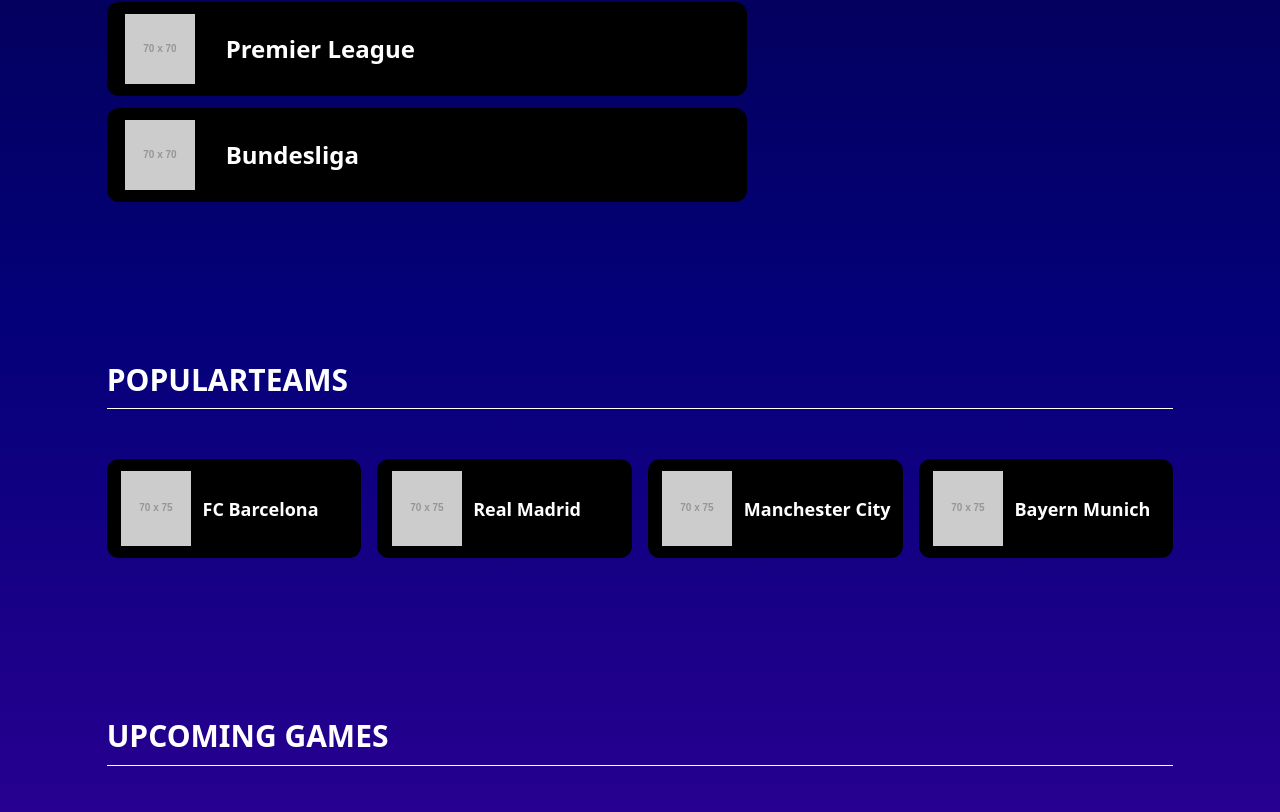
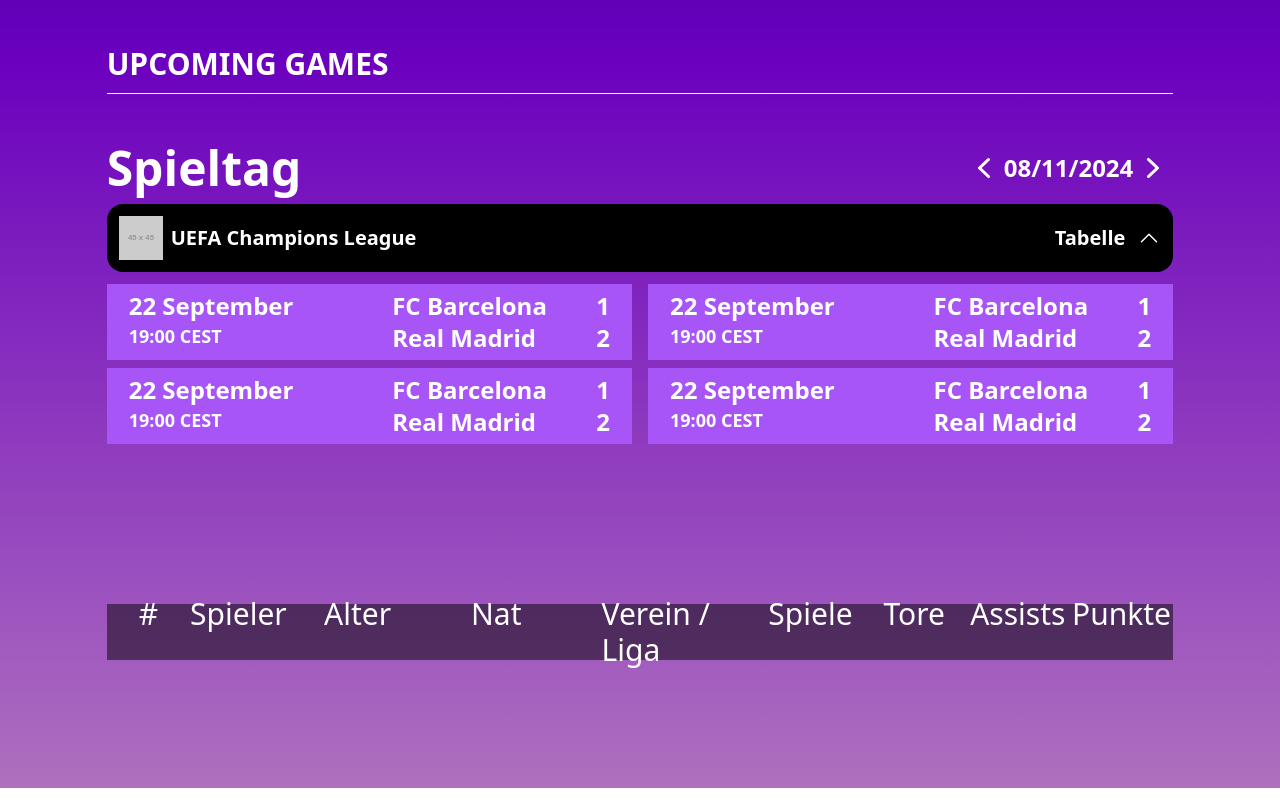
Before and after one commit to qruite/React-Football, a React (Create React App) app in the folder football/: page / in a window 1280 px wide. Shown: the part 1108-1920 px from the top of the page. After the commit the page ends 1896 px from the top, so only its background shows below. Built offline with nearby package versions, Linux system fonts and the light colour scheme.

Commit message:
Ranking table added

```diff
--- a/football/src/App.css
+++ b/football/src/App.css
@@ -1,6 +1,7 @@
 #App {
   width: 100%;
-  height: 291.25rem;
+  /*height: 291.25rem;*/
+  padding: 10% 0;
   flex-shrink: 0;
 
   background: linear-gradient(180deg,
@@ -8,8 +9,6 @@
       #040079 30.63%,
       #6B00BE 61.54%,
       #AE70BE 100%);
-
-  padding-top: 800px;
 }
 
 #sectionTitle::after {
--- a/football/src/App.js
+++ b/football/src/App.js
@@ -2,6 +2,7 @@
 import CompetitionSection from './components/organisms/CompetitionSection';
 import PopularTeamsSection from './components/organisms/PopularTeamsSection';
 import UpGamesSection from './components/organisms/UpGamesSection';
+import RankingSection from './components/organisms/RankingSection';
 
 function App() {
   return (
@@ -10,6 +11,7 @@
         <CompetitionSection />
         <PopularTeamsSection />
         <UpGamesSection />
+        <RankingSection />
       </div>
     </div>
   );
--- /dev/null
+++ b/football/src/components/atoms/RankingTableBody.js
@@ -0,0 +1,26 @@
+import React from 'react'
+
+export default function RankingTableBody() {
+    return (
+        <div className='text-white font-light text-3xl grid grid-cols-5 content-center h-14 bg-black/50 gap-5'>
+            <div className='flex space-x-8'>
+                <div className='ml-8'>1</div>
+                <div>Harry Kane</div>
+            </div>
+            <div className='flex col-span-2 space-x-20'>
+                <div>33</div>
+                <div>England</div>
+                <div>
+                    <div>Bayern München</div>
+                    <div>Bundesliga</div>
+                </div>
+            </div>
+            <div className='grid grid-cols-4 text-center col-span-2 '>
+                <div className=''>2</div>
+                <div>22</div>
+                <div>22</div>
+                <div>34</div>
+            </div>
+        </div>
+    )
+}
--- /dev/null
+++ b/football/src/components/atoms/RankingTableHeader.js
@@ -0,0 +1,23 @@
+import React from 'react'
+
+export default function RankingTableHeader() {
+    return (
+        <div className='text-white font-light text-3xl grid grid-cols-5 content-center h-14 bg-black/50 gap-5'>
+            <div className='flex space-x-8'>
+                <div className='ml-8'>#</div>
+                <div>Spieler</div>
+            </div>
+            <div className='flex col-span-2 space-x-20'>
+                <div>Alter</div>
+                <div>Nat</div>
+                <div>Verein / Liga</div>
+            </div>
+            <div className='grid grid-cols-4 text-center col-span-2 '>
+                <div className=''>Spiele</div>
+                <div>Tore</div>
+                <div>Assists</div>
+                <div>Punkte</div>
+            </div>
+        </div>
+    )
+}
--- a/football/src/components/atoms/TeamBox.js
+++ b/football/src/components/atoms/TeamBox.js
@@ -6,7 +6,7 @@
             <div className='ml-1-percent'>
                 <img src={props.imageUrl} alt='' className='w-9 lg:w-full md:w-14 sm:w-12' />
             </div>
-            <div className='text-white font-semibold text-lg ml-5-percent'>{props.clubName}</div>
+            <div className='text-white font-semibold text-sm sm:text-lg lg:text-2xl md:text-xl ml-5-percent'>{props.clubName}</div>
         </div>
     )
 }
--- a/football/src/components/atoms/UpGameBox.js
+++ b/football/src/components/atoms/UpGameBox.js
@@ -1,6 +1,8 @@
 import React from 'react'
 
 export default function UpGameBox() {
+
+
     return (
         <div className='text-white font-bold flex justify-between bg-purple-500 sm:text-xs md:text-lg lg:text-xl xl:text-2xl p-1.5'>
             <div className='ml-4'>
--- a/football/src/components/molecules/Date.js
+++ b/football/src/components/molecules/Date.js
@@ -4,7 +4,7 @@
 
 export default function Date() {
     return (
-        <div className='flex text-white text-sm lg:text-3xl  font-bold items-center'>
+        <div className='flex text-white text-sm lg:text-2xl font-bold items-center'>
             <LeftArrow className="" />
             <div className='self-center'>08/11/2024</div>
             <RighArrow />
--- /dev/null
+++ b/football/src/components/organisms/RankingSection.js
@@ -0,0 +1,10 @@
+import React from 'react'
+import RankingTableHeader from '../atoms/RankingTableHeader'
+
+export default function RankingSection() {
+    return (
+        <div>
+            <RankingTableHeader />
+        </div>
+    )
+}
--- a/football/src/components/organisms/UpGamesSection.js
+++ b/football/src/components/organisms/UpGamesSection.js
@@ -8,8 +8,8 @@
     return (
         <div >
             <SectionTitel titelName="Upcoming Games" />
-            <div className='flex items-center justify-between'>
-                <div className='text-white text-xl xl:text-5xl font-bold mb-7'>Spieltag</div>
+            <div className='flex items-center justify-between mb-3'>
+                <div className='text-white text-xl xl:text-5xl lg:text-4xl font-bold'>Spieltag</div>
                 <Date />
             </div>
             <CompUpGameHeader imageUrl='https://placehold.co/45x45' compName='UEFA Champions League' />
```
Also changed, not shown: football/src/components/molecules/RankingTable.js (added).
